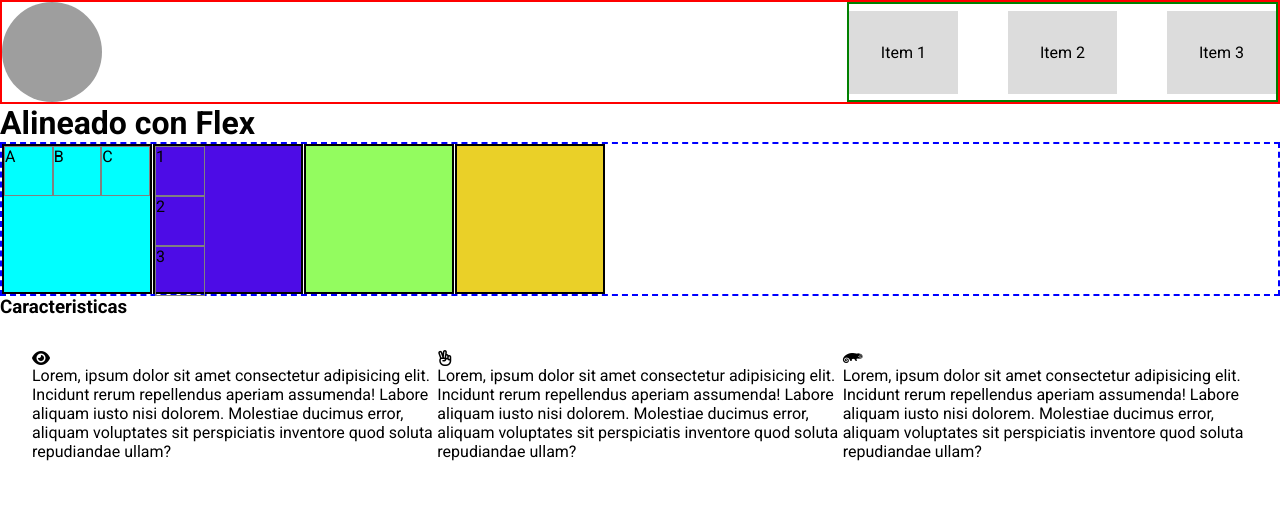
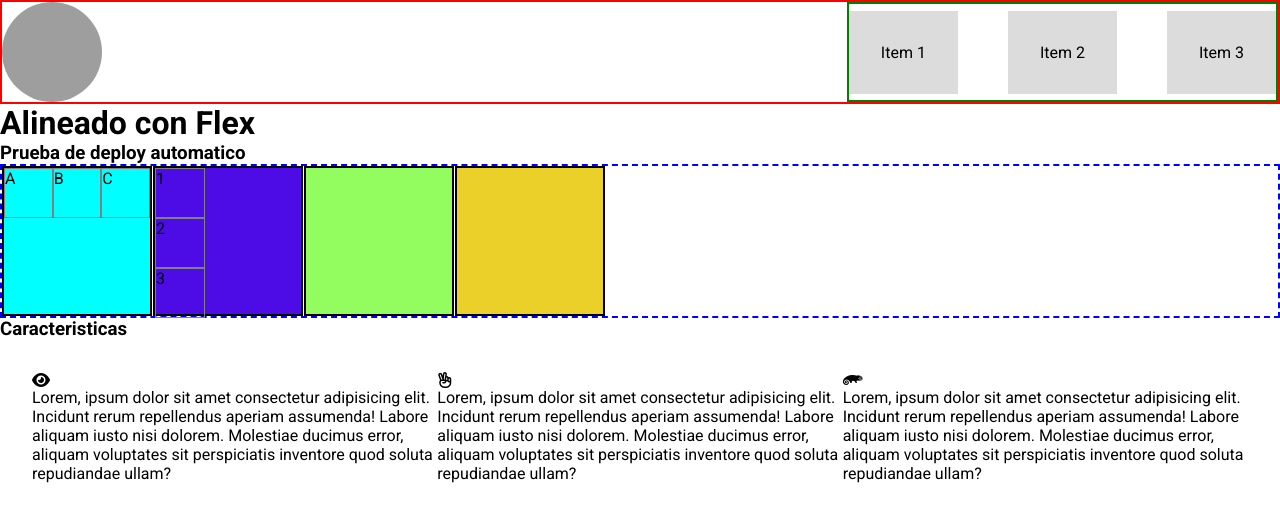
Before and after one commit to Hallerjack/ADL-G99-Alineado_con_flexbos, a plain HTML site: page index.html in a window 1280 px wide. Drawn offline with Linux system fonts and the light colour scheme; grey boxes are pictures that could not be loaded.

Commit message:
prueba de deploy automatico

```diff
--- a/index.html
+++ b/index.html
@@ -25,6 +25,7 @@
 		</ul>
 	</nav>
 	<h1>Alineado con Flex</h1>
+	<h3>Prueba de deploy automatico</h3>
 	<div class="contenedor">
 		<div class="box box1">
 			<div class="boxita">A</div>
```
